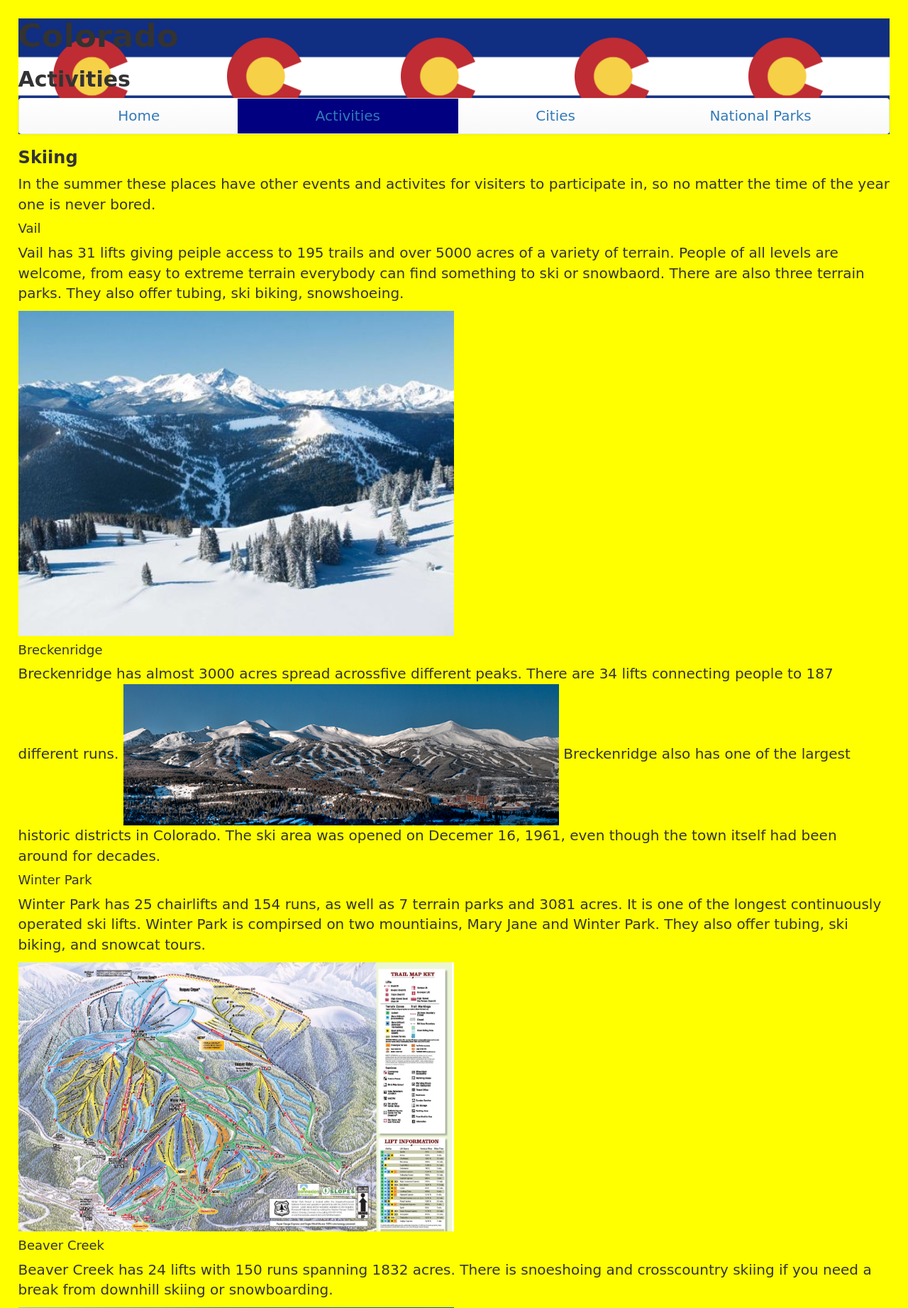
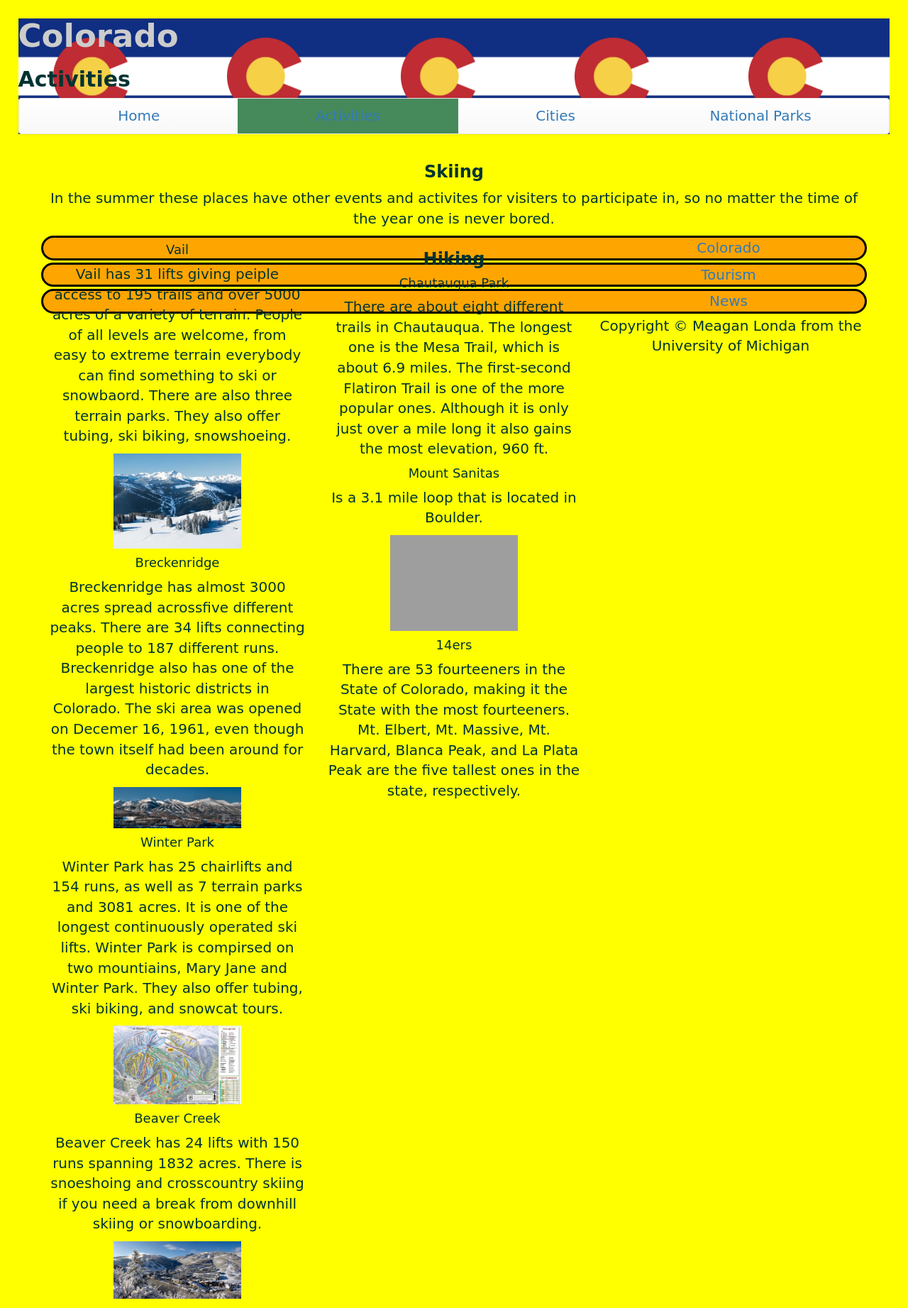
Before and after one commit to melonda/portfolio, a Python web app: template templates/activities.html in a window 1280 px wide. Shown: the top 1843 px of the page at 71% size. Run offline with Jinja, Linux system fonts and the light colour scheme; the template is opened without the code that fills it, so the values that code supplies are empty; some libraries are stand-ins or nearby versions; grey boxes are pictures that could not be loaded.

Commit message:
Mobile
Changed the colors, and added containers to each of the pages

```diff
--- a/static/style.css
+++ b/static/style.css
@@ -10,6 +10,7 @@
 h1{
 	font-weight: bold;
 	font-size: 45px;
+	color: #CCCCCC;
 }
 h2{
 	font-weight: bold;
@@ -18,9 +19,8 @@
 	font-weight: bold;
 }
 #navigation1 .navigation-1, #navigation2 .navigation-2, #navigation3 .navigation-3, #navigation4 .navigation-4{
-	background-color: #000080;
+	background-color: #46895b;
 	color: #FFFF00;
-	margin-top: 40px;
 	}
 	.facts{
 		border: black 3px dash;
@@ -42,7 +42,8 @@
 	}*/
 
 	body{
-		background-color: lightblue;
+		background-color: 	#7fc9b1;
+		color: #003333;
 	}
 	body img{
 		width: 50%;
--- a/templates/activities.html
+++ b/templates/activities.html
@@ -17,19 +17,25 @@
 {% endblock %}
 
 {% block content %}
+<div class="container text-center">
+  <div class="row">
 	<h3>Skiing</h3>
 	<p>In the summer these places have other events and activites for visiters to participate in, so no matter the time of the year one is never bored.</p>
+	<div class="col-sm-12 col-md-6 col-lg-4">
 		<h4>Vail</h4>
 			<p>Vail has 31 lifts giving peiple access to 195 trails and over 5000 acres of a variety of terrain. People of all levels are welcome, from easy to extreme terrain everybody can find something to ski or snowbaord. There are also three terrain parks. They also offer tubing, ski biking, snowshoeing.</p>
 			<img src="static/BlueSky.jpg" alt="Blue Sky Basin">
 		<h4>Breckenridge</h4>
-			<p>Breckenridge has almost 3000 acres spread acrossfive different peaks. There are 34 lifts connecting people to 187 different runs. <img src="static/Breckenridge.jpg" alt="Breckenridge Panorama"> Breckenridge also has one of the largest historic districts in Colorado. The ski area was opened on Decemer 16, 1961, even though the town itself had been around for decades.</p>
+			<p>Breckenridge has almost 3000 acres spread acrossfive different peaks. There are 34 lifts connecting people to 187 different runs.  Breckenridge also has one of the largest historic districts in Colorado. The ski area was opened on Decemer 16, 1961, even though the town itself had been around for decades.</p>
+			<img src="static/Breckenridge.jpg" alt="Breckenridge Panorama">
 		<h4>Winter Park</h4>
 			<p>Winter Park has 25 chairlifts and 154 runs, as well as 7 terrain parks and 3081 acres. It is one of the longest continuously operated ski lifts. Winter Park is compirsed on two mountiains, Mary Jane and Winter Park. They also offer tubing, ski biking, and snowcat tours.</p>
 			<img src="static/WinterPark.jpg" alt="Winter Park Trail Map">
 		<h4>Beaver Creek</h4>
 			<p>Beaver Creek has 24 lifts with 150 runs spanning 1832 acres. There is snoeshoing and crosscountry skiing if you need a break from downhill skiing or snowboarding.</p>
 			<img src="static/BeaverCreek.jpg" alt="Beaver Creek Ski Resort">
+	</div>
+	<div class="col-sm-12 col-md-6 col-lg-4">
 		<h3>Hiking</h3>
 			<h4>Chautauqua Park</h4>
 				<p>There are about eight different trails in Chautauqua. The longest one is the Mesa Trail, which is about 6.9 miles. The first-second Flatiron Trail is one of the more popular ones. Although it is only just over a mile long it also gains the most elevation, 960 ft.</p>
@@ -38,6 +44,7 @@
 				<img src="static/MountSanitas.jpg" alt="Veiw From top of Mount Sanitas">
 			<h4>14ers</h4>
 				<p>There are 53 fourteeners in the State of Colorado, making it the State with the most fourteeners. Mt. Elbert, Mt. Massive, Mt. Harvard, Blanca Peak, and La Plata Peak are the five tallest ones in the state, respectively.</p>
+	</div>
 
 
 {% endblock %}
--- a/templates/base.html
+++ b/templates/base.html
@@ -44,10 +44,10 @@
     </div>
     <div class="collapse navbar-collapse" id="myNavbar">
       <ul class="nav nav-pills nav-justified">
-        	<li class = "navigation-1"><a href = "index.html">Home</a></li>
-    		<li class = "navigation-2"><a href = "activities.html">Activities</a></li>
-    		<li class = "navigation-3"><a href = "cities.html">Cities</a></li>
-    		<li class = "navigation-4"><a href = "parks.html">National Parks</a></li>
+        	<li class = "navigation-1 color-me"><a href = "index.html">Home</a></li>
+    		<li class = "navigation-2 color-me"><a href = "activities.html">Activities</a></li>
+    		<li class = "navigation-3 color-me"><a href = "cities.html">Cities</a></li>
+    		<li class = "navigation-4 color-me"><a href = "parks.html">National Parks</a></li>
       </ul>
     </div>
   </div>
--- a/templates/parks.html
+++ b/templates/parks.html
@@ -17,6 +17,8 @@
 {% endblock %}
 
 {% block content %}
+<div class="container text-center">
+  <div class="row">
 	<h3>Rocky Mountain National Park</h3>
 		<p>While visiting Rocky Mountain National Park there are so many different activities to participate in. YOu can go on sceneic drives, hike, watch wildlife, picnic, camp, horseback ride, and so much more. There are a variety of ventures for people of all ages to partake in. Visiting Lily Lake, Bear lake, and Kawuneeche Valley are a few more places to visit in the park. Estes Park, where Rocky mountain National Park is located, offers an Ariel Tramway as a way to gain a great view without having to hike! </p>
 		<!-- photo gallery -->
```
Lines whose indentation alone changed are shown as unchanged.
